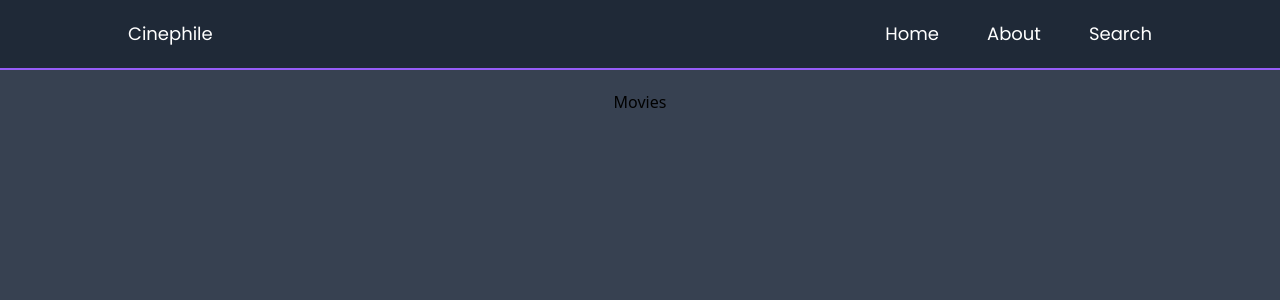
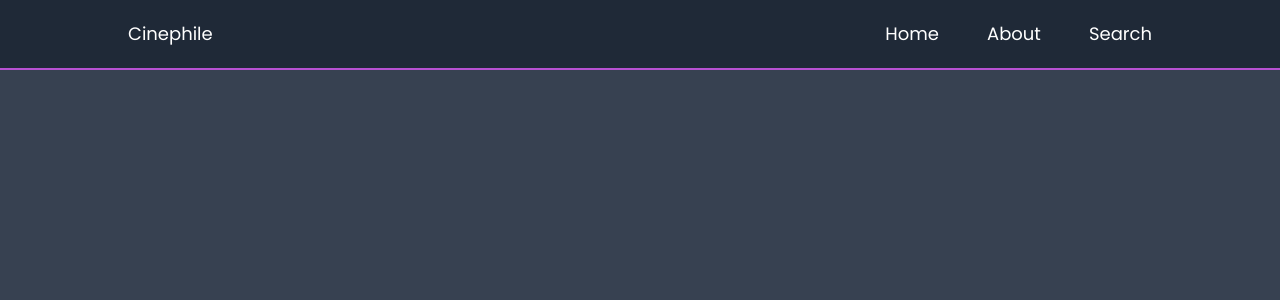
Before and after one commit to Likhil022/Cinephile, a React (Vite) app: page / in a window 1280 px wide. Shown: the top 300 px of the page. Built offline with nearby package versions, Linux system fonts and the light colour scheme.

Commit message:
title of page and movie header in search

```diff
--- a/index.html
+++ b/index.html
@@ -10,7 +10,7 @@
       href="https://fonts.googleapis.com/css2?family=Poppins:wght@300;400;500;600;700&display=swap"
       rel="stylesheet"
     />
-    <title>Vite + React</title>
+    <title>Cinephile</title>
   </head>
   <body>
     <div id="root"></div>
--- a/src/Components/Movies.jsx
+++ b/src/Components/Movies.jsx
@@ -33,7 +33,8 @@ const Movies = ({ searchQuery }) => {
           No movies found for &quot;{searchQuery}&quot; 😞
         </div>
       )}
-      <div className="flex items-center flex-col">
+      {searchQuery && (
+        <div className="flex items-center flex-col text-white text-poppins text-2xl mt-5">
           Movies
           <div className="grid grid-cols-1 sm:grid-cols-2 md:grid-cols-3 gap-x-12 gap-y-14 p-5 list-none ">
             {data.map((curEle) => (
@@ -43,6 +44,7 @@ const Movies = ({ searchQuery }) => {
             ))}
           </div>
         </div>
+      )}
     </div>
   );
 };
```
Lines whose indentation alone changed are shown as unchanged.
